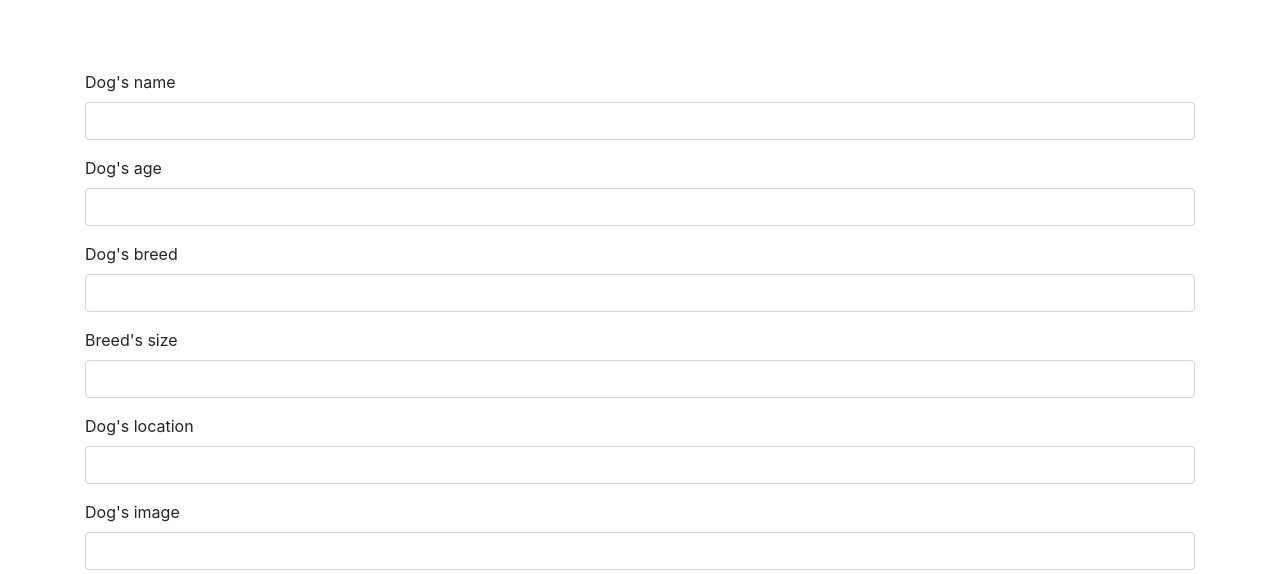
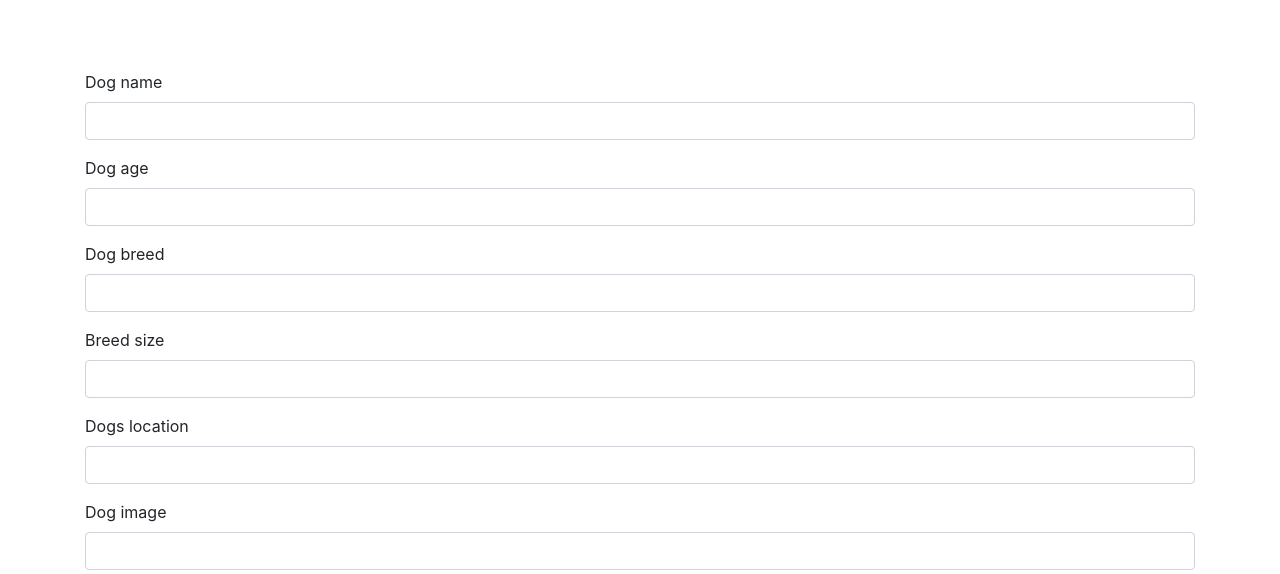
Before and after one commit to emrulovd/charlies-paw-client-side-web-app, a React (Create React App) app: page /dogs-list/edit-dog in a window 1280 px wide. Shown: the part 186-760 px from the top of the page. Built offline with nearby package versions, Linux system fonts and the light colour scheme; no server answers.

Commit message:
Modifications 25/02/2021: Modifying the post request formData Adding update on a dog

```diff
--- a/src/components/Dogs/DogsDetail/DogsDetail.js
+++ b/src/components/Dogs/DogsDetail/DogsDetail.js
@@ -7,8 +7,11 @@ import classes from './DogsDetail.module.css';
 import DogsBanner from '../DogsBanner/DogsBanner';
 
 const DogDetail = (props) =>{
-    const params_id = props.location.search.split('?q=').join('')
-    const dog = props.details(params_id);;
+    const params_id = props.location.search.split('?q=').join('');
+    const dog = props.details(params_id);
+    const updateDogHandler = () => {
+        props.history.push(`/dogs-list/edit-dog?q=${params_id}`);
+    }
     return(
         <div>
             <DogsBanner/>
@@ -20,7 +23,7 @@ const DogDetail = (props) =>{
                         <Col>
                             <h1>{dog.dogName}</h1>
                             <p>{dog.discription}</p>
-                            <Button variant="success">Update</Button>
+                            <Button variant="success" onClick = {updateDogHandler}>Update</Button>
                             <Button variant="danger" onClick={() => props.deleteHandler(params_id)}>Delete</Button>
                         </Col>
                     </Row>
--- a/src/components/Dogs/DogsPanelControl/Dogs-list/Dogs-List.js
+++ b/src/components/Dogs/DogsPanelControl/Dogs-list/Dogs-List.js
@@ -1,24 +1,16 @@
-import React, { useState } from 'react';
-import {Route, withRouter} from 'react-router-dom';
+import React from 'react';
+import { withRouter} from 'react-router-dom';
 
 import DogsListItem from './Dogs-List-Item/Dogs-List-Item';
-import DogsEdit from '../../../../containers/DogsPanel/Dogs-edit/Dogs-Edit';
 
 
 import { ListGroup, Button } from 'react-bootstrap'
 import classes from './Dogs-List.module.css';
 
 const DogsList = (props) =>{
-    const [changeRoute, routeCondition] = useState(false); // Temporary use
 
     const addDogHandler = () => {
         props.history.replace('/dogs-list/edit-dog');
-        routeCondition(true);
-    }
-
-    const goBackHandler = () => {
-        props.history.replace('/dogs-list');
-        routeCondition(false);
     }
 
     const detailDogPageHandler = (id) => {
--- a/src/containers/DogsPanel/Dogs-edit/Dogs-Edit.js
+++ b/src/containers/DogsPanel/Dogs-edit/Dogs-Edit.js
@@ -3,6 +3,7 @@ import axios from 'axios';
 
 import classes from './Dogs-Edit.module.css';
 import { Form, Button, Container } from 'react-bootstrap';
+
 
 class DogsEdit extends Component{
     constructor(props){
@@ -13,56 +14,56 @@ class DogsEdit extends Component{
                     elementType: 'input',
                     elementConfig: {
                         type: 'text',
-                        placeholder: "Dog's name"
                     },
+                    placeholder: 'Dog name',
                     value: ''
                 },
                 age:{
                     elementType: 'input',
                     elementConfig: {
-                        type: 'text',
-                        placeholder: "Dog's age"
+                        type: 'text'
                     },
+                    placeholder: 'Dog age',
                     value: ''
                 },
                 breed:{
                     elementType: 'input',
                     elementConfig: {
                         type: 'text',
-                        placeholder: "Dog's breed"
                     },
+                    placeholder: 'Dog breed',
                     value: ''
                 },
                 breedSize:{
                     elementType: 'input',
                     elementConfig: {
                         type: 'text',
-                        placeholder: "Breed's size"
                     },
+                    placeholder: 'Breed size',
                     value: ''
                 },
                 location:{
                     elementType: 'input',
                     elementConfig: {
                         type: 'text',
-                        placeholder: "Dog's location"
                     },
+                    placeholder: 'Dogs location',
                     value: ''
                 },
                 image:{
                     elementType: 'input',
                     elementConfig: {
                         type: 'text',
-                        placeholder: "Dog's image"
                     },
+                    placeholder: 'Dog image',
                     value: ''
                 },
                 discription:{
                     elementType: 'input',
                     elementConfig: {
                         type: 'textarea',
-                        placeholder: "Short discription about the dog"
                     },
+                    placeholder: 'Short discription about the dog',
                     value: ''
                 },
             },
@@ -70,12 +71,55 @@ class DogsEdit extends Component{
         }
     }
 
-    async PostData (formData){
+    componentDidMount(){
+        this.inputDogPopulateHandler();
+    }
+
+
+    async CreateDog (formData){  // The post request function will be moved to DogsPanel container
         axios.post('http://localhost:8080/dogs/create', formData)
             .then( result => {
-                console.log(result);
+                console.log(result.data.postId)
             });
     }
+
+    async UpdateDog(id , formData){ //Update specific dog
+        axios.put('http://localhost:8080/dogs/update/' + id, formData)
+            .then( result =>{
+                console.log(result.data.message);
+            })
+    }
+
+    inputDogPopulateHandler = () => {
+        if(this.props.params_id){
+            const updatedForm = {
+                ...this.state.dogForm
+            }
+            let updatedFormValue;
+            for(let index in this.props.dogs[this.props.params_id]){
+                    updatedFormValue = {
+                        ...updatedForm[index]
+                    }
+                    updatedFormValue.value = this.props.dogs[this.props.params_id][index];
+                    updatedForm[index] = updatedFormValue;
+                    console.log(updatedForm[index].placeholder);
+                    this.setState({dogForm: updatedForm});
+            }
+        }
+    }
+
+    updateDogHandler = (event) => {
+        event.preventDefault();
+        this.setState({loading: true});
+        const formData = {};
+        for( let formElementIndentifier in this.state.dogForm){
+            formData[formElementIndentifier] = this.state.dogForm[formElementIndentifier].value;
+        }
+        formData['id'] = this.props.params_id;
+        this.UpdateDog(this.props.params_id, formData);
+        this.props.newDogHandler(true);
+    }
+
     newDogHandler = ( event ) => {
         event.preventDefault();
         this.setState({loading: true});
@@ -83,8 +127,9 @@ class DogsEdit extends Component{
         for( let formElementIndentifier in this.state.dogForm){
             formData[formElementIndentifier] = this.state.dogForm[formElementIndentifier].value;
         }
+        formData['id'] = this.props.dogs.length; // Adding temporary id to the post
         this.props.newDogHandler(true);
-        this.PostData(formData);
+        this.CreateDog(formData);
     }
     inputChangeHandler = (event, inputIndentifier) => {
         const updatedDogForm = {
@@ -101,6 +146,9 @@ class DogsEdit extends Component{
     render(){
         const formElementsArray = [];
         for(let key in this.state.dogForm){
+            if(key === '_id'){
+                break;
+            }
             formElementsArray.push({
                 id: key,
                 config: this.state.dogForm[key]
@@ -109,14 +157,14 @@ class DogsEdit extends Component{
         return(
             <div>
                 <Container className={classes.temp}>
-                    <Form onSubmit={this.newDogHandler}>
+                    <Form onSubmit={this.props.params_id ? this.updateDogHandler : this.newDogHandler}>
                         {formElementsArray.map((formElement) => (
                             <Form.Group key = {formElement.id}>
-                                <Form.Label>{formElement.config.elementConfig.placeholder}</Form.Label>
+                                <Form.Label>{formElement.config.placeholder}</Form.Label>
                                 <Form.Control
                                     elementype={formElement.config.elementType}
                                     elementconfig={formElement.config.elementConfig}
-                                    value = {formElement.value}
+                                    value = {formElement.config.value}
                                     onChange={(event) => this.inputChangeHandler(event, formElement.id)} />
                             </Form.Group>
                         ))}
--- a/src/containers/DogsPanel/DogsPanel.js
+++ b/src/containers/DogsPanel/DogsPanel.js
@@ -47,6 +47,7 @@ class DogsPanel extends Component {
         axios.get('http://localhost:8080/dogs')
             .then(res => {
                 const data = res.data
+                console.log(data.dogs[0]._id);
                 console.log(data.message);
                 this.setState({
                     dogsLenght: data.dogs.length,
@@ -113,7 +114,6 @@ class DogsPanel extends Component {
                 break;
             }
         }
-        console.log(newDogs);
         this.setState({dogs: newDogs});
         axios.delete('http://localhost:8080/dogs/' + id )
             .then(res => {
@@ -121,6 +121,7 @@ class DogsPanel extends Component {
             })
         this.props.history.push('/dogs-list');
     }
+
 
     render() {
         const dogsList = () =>{
@@ -139,7 +140,12 @@ class DogsPanel extends Component {
         return(
             <div>
                 <Switch>
-                    <Route path='/dogs-list/edit-dog' exact component={() => <DogsEdit newDogHandler ={this.newDogHandler}/>}></Route>
+                    <Route path='/dogs-list/edit-dog'
+                    exact component={() => <DogsEdit
+                    dogs = {this.state.dogs}
+                    newDogHandler ={this.newDogHandler}
+                    createDog = {this.CreateDog}
+                    params_id = {this.props.location.search.split('?q=').join('')}/>}></Route>
                     <Route path="/dogs-list/dog-details" exact >
                         <DogsDetail details = {this.dogsDetailHandlerData} deleteHandler = {this.deleteDogHandler}/>
                     </Route>
```
